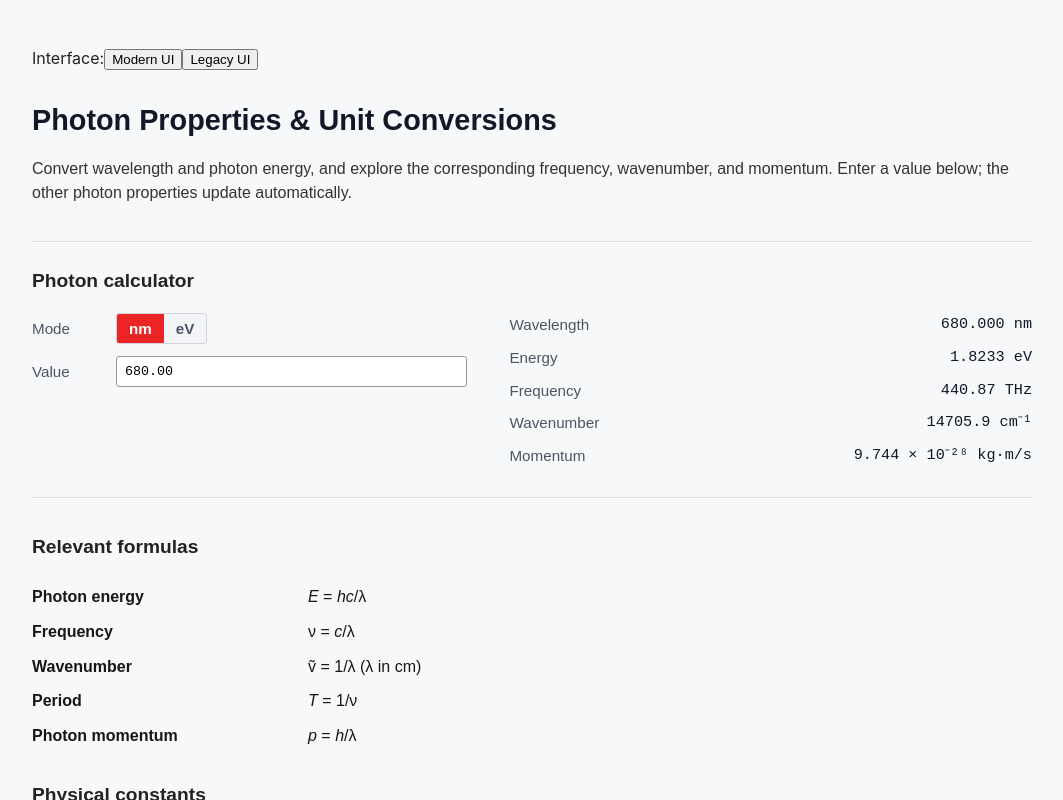
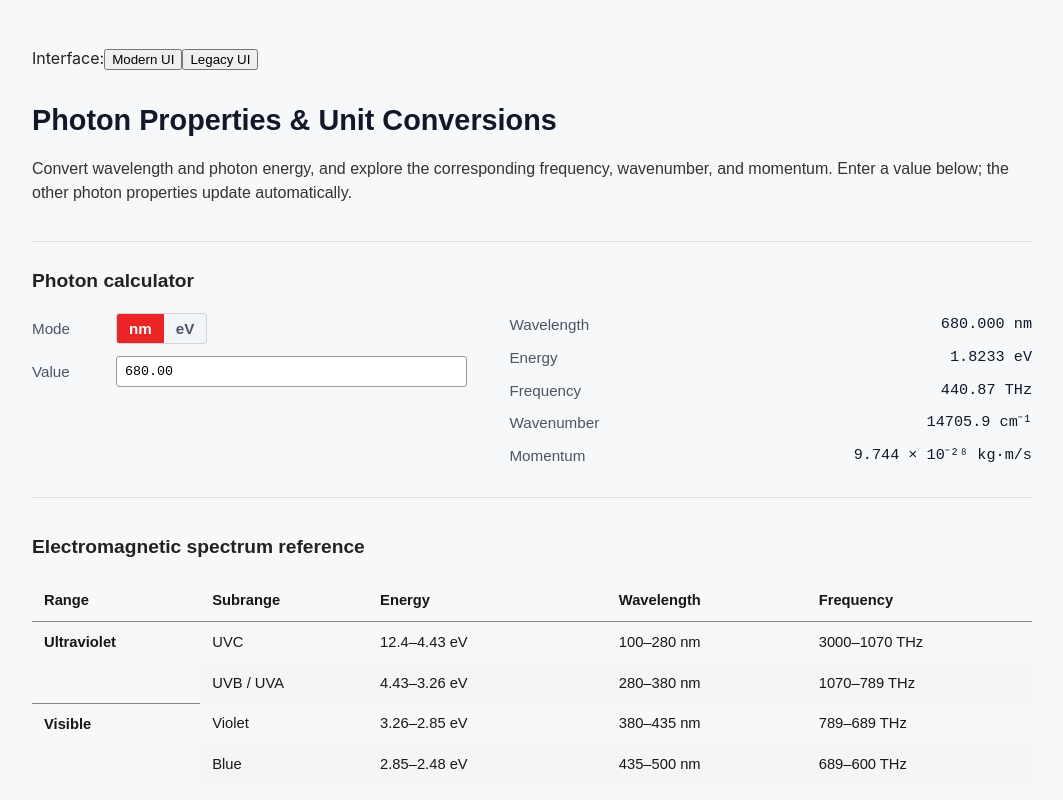
Before and after one commit to nknagu24/spectrum-explorer, a React (Vite) app: page / in a window 1280 px wide. Both pictures are taken after a click on the button "Legacy UI". Shown: the top 800 px of the page, without its empty margins (108-1171 px from the left). Built offline with nearby package versions, Linux system fonts and the light colour scheme.

Commit message:
Group spectrum table and move formulas below reference

```diff
--- a/src/components/LegacyInterface.tsx
+++ b/src/components/LegacyInterface.tsx
@@ -63,6 +63,36 @@ export default function LegacyInterface({
         </div>
       </section>
 
+      <section className="legacy-reference" aria-labelledby="legacy-spectrum-title">
+        <h2 id="legacy-spectrum-title">Electromagnetic spectrum reference</h2>
+        <div className="legacy-table-wrap">
+          <table className="legacy-spectrum-table">
+            <thead>
+              <tr><th>Range</th><th>Subrange</th><th>Energy</th><th>Wavelength</th><th>Frequency</th></tr>
+            </thead>
+            <tbody>
+              {spectralRanges.map((item, index) => {
+                const startsGroup = index === 0 || spectralRanges[index - 1].range !== item.range;
+                return (
+                  <tr
+                    key={item.range + item.subrange}
+                    className={startsGroup ? `spectrum-group-start spectrum-${item.range.toLowerCase().replace(/\\s+/g, "-")}` : undefined}
+                  >
+                    {startsGroup && (
+                      <th className="spectrum-range-label" scope="rowgroup" rowSpan={spectralRanges.filter((entry) => entry.range === item.range).length}>
+                        {item.range}
+                      </th>
+                    )}
+                    <td>{item.subrange}</td><td>{item.energy}</td><td>{item.wavelength}</td><td>{item.frequency}</td>
+                  </tr>
+                );
+              })}
+            </tbody>
+          </table>
+        </div>
+      </section>
+
+
       <section className="legacy-reference" aria-labelledby="legacy-formulas-title">
         <h2 id="legacy-formulas-title">Relevant formulas</h2>
         <dl className="legacy-formulas">
@@ -83,24 +113,6 @@ export default function LegacyInterface({
           frequency in THz, energy in eV, and momentum in kg m s⁻¹.
         </p>
       </section>
-
-      <section className="legacy-reference" aria-labelledby="legacy-spectrum-title">
-        <h2 id="legacy-spectrum-title">Electromagnetic spectrum reference</h2>
-        <div className="legacy-table-wrap">
-          <table className="legacy-spectrum-table">
-            <thead>
-              <tr><th>Range</th><th>Subrange</th><th>Energy</th><th>Wavelength</th><th>Frequency</th></tr>
-            </thead>
-            <tbody>
-              {spectralRanges.map((item) => (
-                <tr key={item.range + item.subrange}>
-                  <td>{item.range}</td><td>{item.subrange}</td><td>{item.energy}</td><td>{item.wavelength}</td><td>{item.frequency}</td>
-                </tr>
-              ))}
-            </tbody>
-          </table>
-        </div>
-      </section>
     </div>
   );
 }
```
